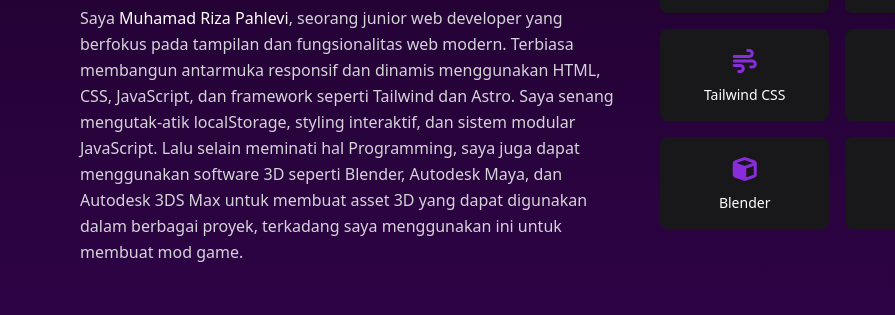
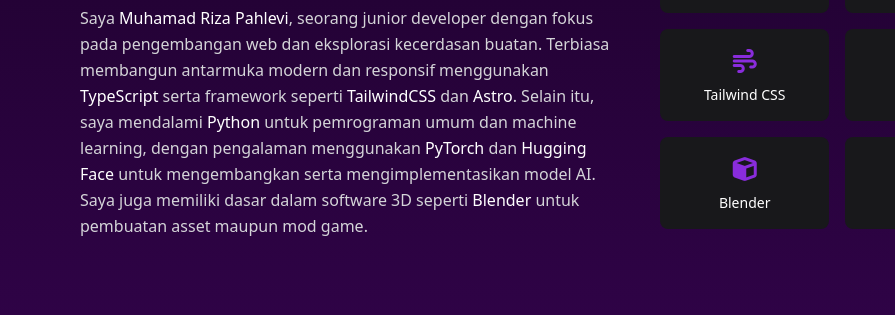
Before and after one commit to yumsha/portofolio, an Astro site: page / in a window 1280 px wide. Shown: the part 1055-1370 px from the top of the page, 0-895 px from the left. Built offline with nearby package versions, Linux system fonts and the light colour scheme; Astro itself is replaced by a stand-in of ours.

Commit message:
Reinitialize Git + Adding Components

```diff
--- a/src/pages/index.astro
+++ b/src/pages/index.astro
@@ -73,11 +73,12 @@
         <span id="role-rotator" class="block text-indigo-400 transition-all duration-500"></span>
       </h3>
       <p class="text-zinc-300 leading-relaxed">
-        Saya <span class="text-white font-medium">Muhamad Riza Pahlevi</span>, seorang junior web developer yang berfokus pada tampilan dan fungsionalitas web modern.
-        Terbiasa membangun antarmuka responsif dan dinamis menggunakan HTML, CSS, JavaScript, dan framework seperti Tailwind dan Astro.
-        Saya senang mengutak-atik localStorage, styling interaktif, dan sistem modular JavaScript. Lalu selain meminati hal Programming, saya juga dapat menggunakan
-        software 3D seperti Blender, Autodesk Maya, dan Autodesk 3DS Max untuk membuat asset 3D yang dapat digunakan dalam berbagai proyek, terkadang saya menggunakan ini untuk membuat mod game.
+        Saya <span class="text-white font-medium">Muhamad Riza Pahlevi</span>, seorang junior developer dengan fokus pada pengembangan web dan eksplorasi kecerdasan buatan.
+        Terbiasa membangun antarmuka modern dan responsif menggunakan <span class="text-white font-medium">TypeScript</span> serta framework seperti <span class="text-white font-medium">TailwindCSS</span> dan <span class="text-white font-medium">Astro</span>.
+        Selain itu, saya mendalami <span class="text-white font-medium">Python</span> untuk pemrograman umum dan machine learning, dengan pengalaman menggunakan <span class="text-white font-medium">PyTorch</span> dan <span class="text-white font-medium">Hugging Face</span> untuk mengembangkan serta mengimplementasikan model AI.
+        Saya juga memiliki dasar dalam software 3D seperti <span class="text-white font-medium">Blender</span> untuk pembuatan asset maupun mod game.
       </p>
+
     </div>
 
     <!-- Kanan: Skill Cards -->
```
